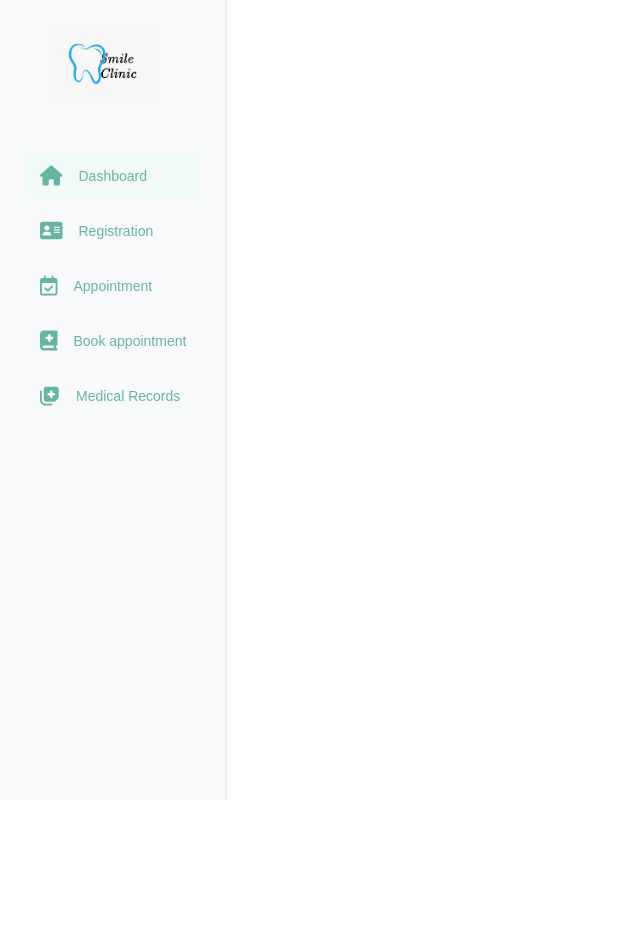
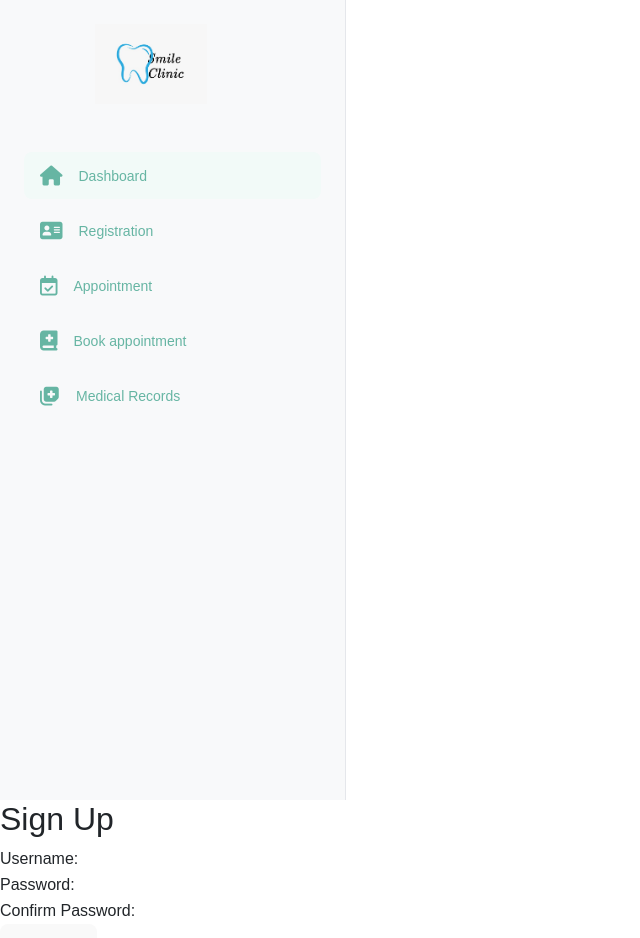
Before and after one commit to Smile-T1/smile-frontend, a React (Vite) app in the folder smile front-end/: page /signup in a window 1280 px wide. Shown: the top 938 px of the page, without its empty margins (0-640 px from the left). Before the commit the page ends 800 px from the top, so only its background shows below. Built offline with nearby package versions, Linux system fonts and the light colour scheme.

Commit message:
Login/sign up

```diff
--- a/smile front-end/src/App.jsx
+++ b/smile front-end/src/App.jsx
@@ -7,6 +7,8 @@ import Registration_Patient from "./Pages/Patient/Registration/Registration.jsx"
 import Appointment_Patient from "./Pages/Patient/Appointment/Appointment.jsx";
 import Book_appointment_Patient from "./Pages/Patient/Book_appointment/Book_appointment.jsx";
 import Medical_records_Patient from "./Pages/Patient/Medical_Records/Medical_Records.jsx";
+import Signup from './Components/Signup/Signup.jsx';
+import Login from './Components/Login/Login.jsx';
 
 function App() {
 
@@ -20,6 +22,8 @@ function App() {
         <Route path="/patient/appointment" element={<Appointment_Patient />} />
         <Route path="/patient/book_appointment" element={<Book_appointment_Patient />} />
         <Route path="/patient/medical_records" element={<Medical_records_Patient />} />
+        <Route path="/signup" element={<Signup />} />
+        <Route path="/login" element={<Login />} />
       </Routes>
     </div>
   )
--- /dev/null
+++ b/smile front-end/src/Components/Login/Login.jsx
@@ -0,0 +1,45 @@
+import React, { useState } from 'react';
+import './Login.css';
+
+function Login() {
+  const [username, setUsername] = useState('');
+  const [password, setPassword] = useState('');
+  const [errorMessage, setErrorMessage] = useState('');
+
+  const handleLogin = () => {
+    if (!username || !password) {
+      setErrorMessage('Please fill in all fields.');
+    } else {
+      console.log('Logging in with username:', username, 'and password:', password);
+      setUsername('');
+      setPassword('');
+      setErrorMessage('');
+    }
+  };
+
+  return (
+    <div>
+      <h2>Login</h2>
+      {errorMessage && <p style={{ color: 'red' }}>{errorMessage}</p>}
+      <div>
+        <label>Username:</label>
+        <input
+          type="text"
+          value={username}
+          onChange={(e) => setUsername(e.target.value)}
+        />
+      </div>
+      <div>
+        <label>Password:</label>
+        <input
+          type="password"
+          value={password}
+          onChange={(e) => setPassword(e.target.value)}
+        />
+      </div>
+      <button onClick={handleLogin}>Login</button>
+    </div>
+  );
+}
+
+export default Login;
--- /dev/null
+++ b/smile front-end/src/Components/Signup/Signup.jsx
@@ -0,0 +1,59 @@
+import React, { useState } from 'react';
+import './Signup.css';
+
+function Signup() {
+  const [username, setUsername] = useState('');
+  const [password, setPassword] = useState('');
+  const [confirmPassword, setConfirmPassword] = useState('');
+  const [errorMessage, setErrorMessage] = useState('');
+
+  const handleSignUp = () => {
+    if (!username || !password || !confirmPassword) {
+      setErrorMessage('Please fill in all fields.');
+    } else if (password !== confirmPassword) {
+      setErrorMessage('Passwords do not match.');
+    } else {
+      // Here you can implement your account creation logic
+      console.log('Creating account with username:', username, 'and password:', password);
+      // Reset form fields
+      setUsername('');
+      setPassword('');
+      setConfirmPassword('');
+      setErrorMessage('');
+    }
+  };
+
+  return (
+    <div>
+      <h2>Sign Up</h2>
+      {errorMessage && <p style={{ color: 'red' }}>{errorMessage}</p>}
+      <div>
+        <label>Username:</label>
+        <input
+          type="text"
+          value={username}
+          onChange={(e) => setUsername(e.target.value)}
+        />
+      </div>
+      <div>
+        <label>Password:</label>
+        <input
+          type="password"
+          value={password}
+          onChange={(e) => setPassword(e.target.value)}
+        />
+      </div>
+      <div>
+        <label>Confirm Password:</label>
+        <input
+          type="password"
+          value={confirmPassword}
+          onChange={(e) => setConfirmPassword(e.target.value)}
+        />
+      </div>
+      <button onClick={handleSignUp}>Sign Up</button>
+    </div>
+  );
+}
+
+export default Signup;
```
Also changed, not shown: smile front-end/src/Components/Login/Login.css (added), smile front-end/src/Components/Signup/Signup.css (added).
